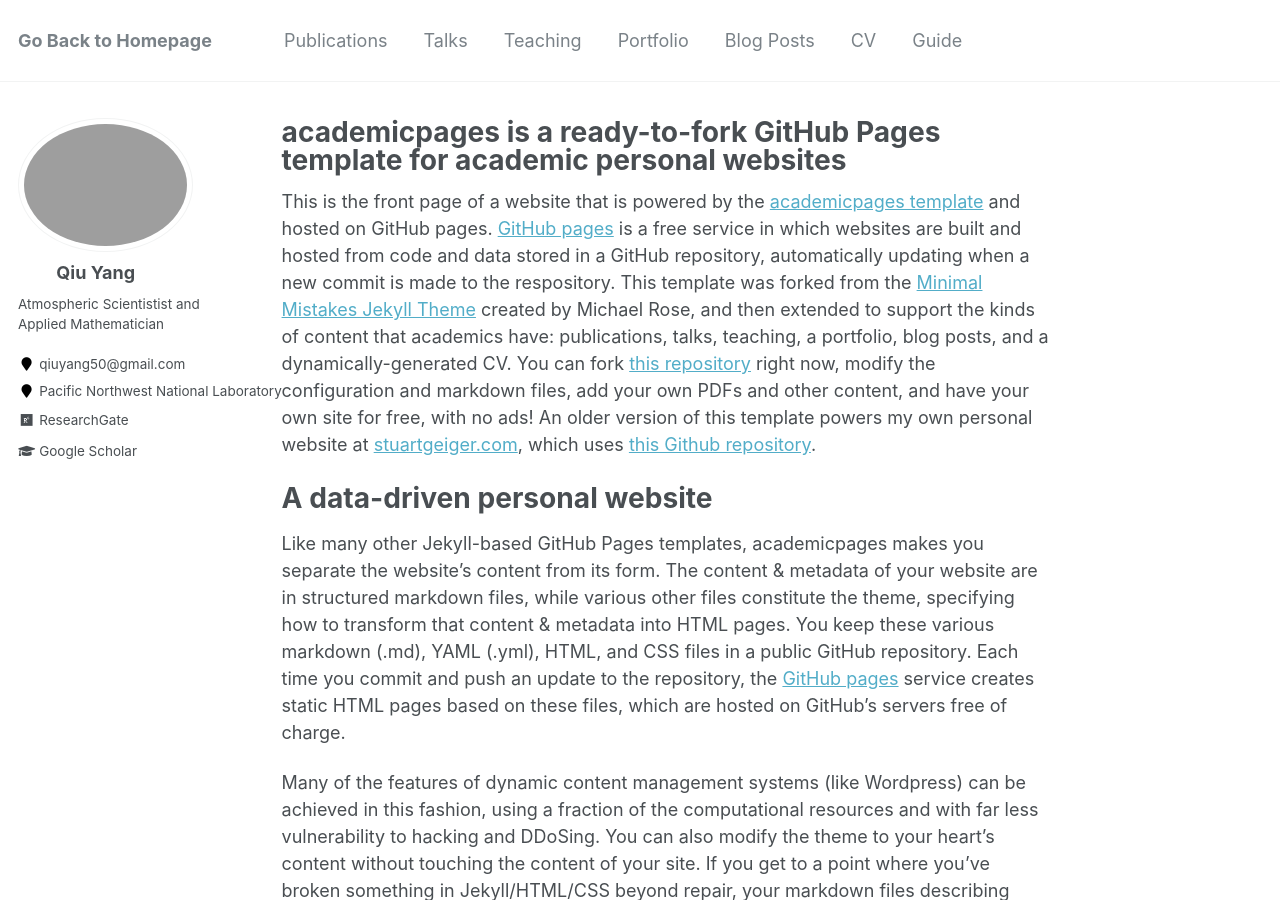
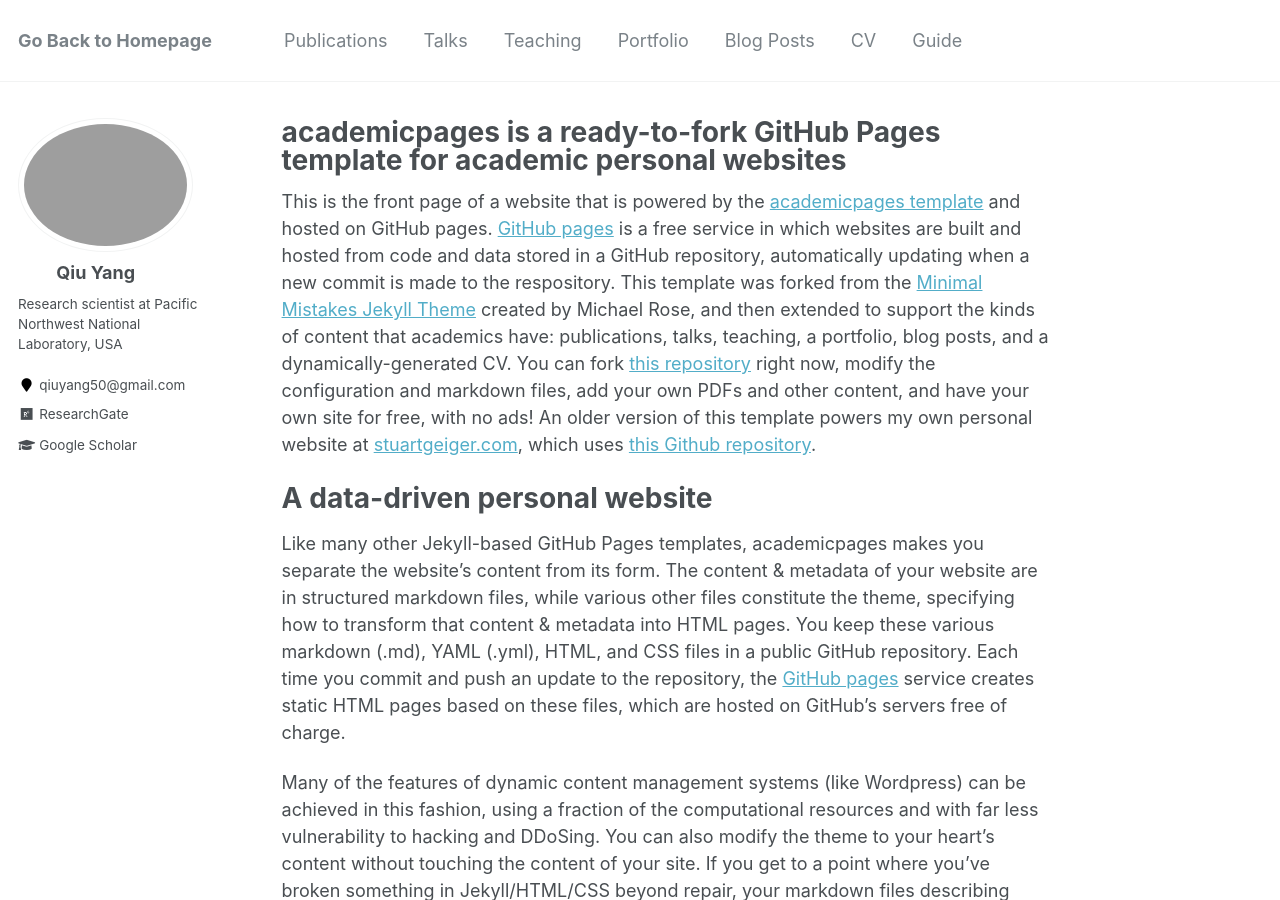
Before and after one commit to qiuyang50/qiuyang50.github.io, a Jekyll site: the page built from _pages/about.md, in a window 1280 px wide and 900 px high. Built offline with Jekyll 4.4.1, drawn with Linux system fonts in a browser that asks for light colours.

Commit message:
Update _config.yml

```diff
--- a/_config.yml
+++ b/_config.yml
@@ -82,9 +82,9 @@ analytics:
 author:
   name             : "&nbsp;&nbsp;&nbsp;&nbsp;&nbsp;&nbsp;&nbsp;&nbsp; Qiu Yang"
   avatar           : "me.jpg"
-  bio              : "Atmospheric Scientistist and Applied Mathematician"
+  bio              : "Research scientist at Pacific Northwest National Laboratory, USA"
   location         : "qiuyang50@gmail.com"
-  employer         : "Pacific Northwest National Laboratory"
+  employer         :
   pubmed           :
   googlescholar    : "https://scholar.google.com/citations?hl=en&user=MzMRC04AAAAJ"
   email            :
```
